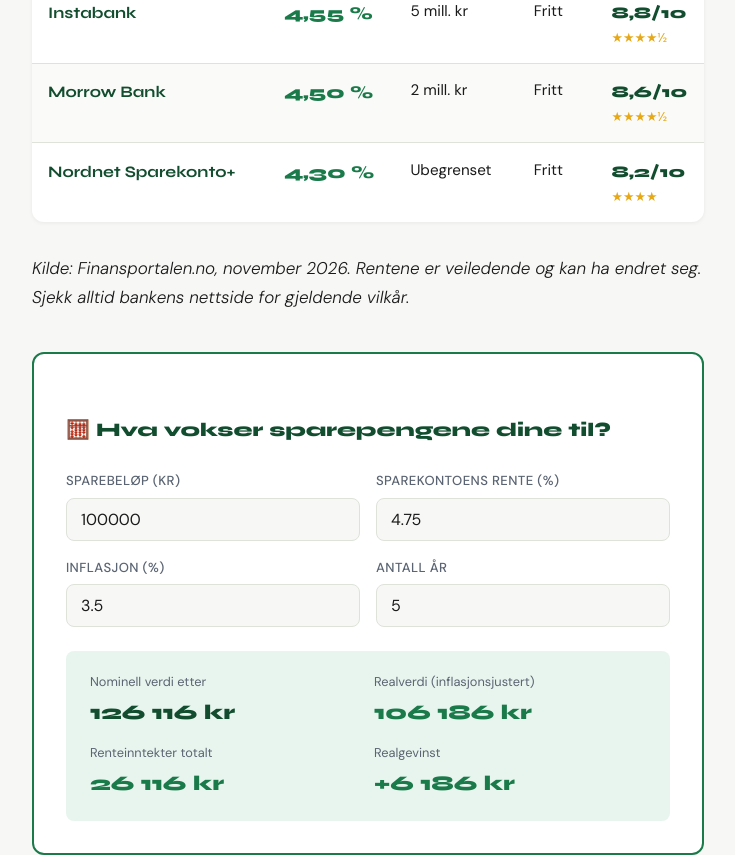
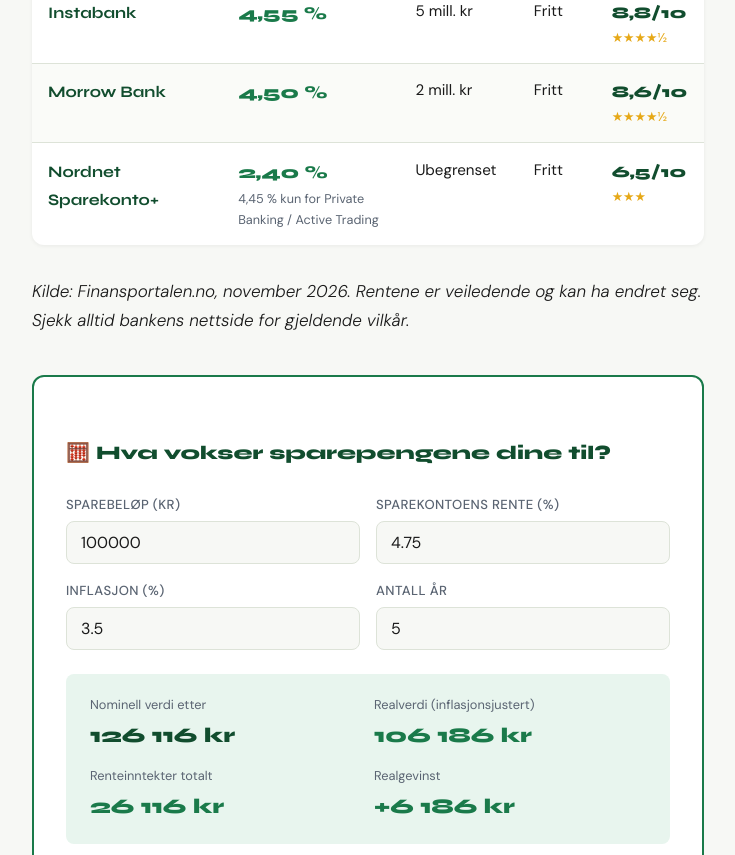
Before and after one commit to kimwersen1/inflasjonskalkulator, a plain HTML site: page artikler/beste-sparekonto-2026.html in a window 1280 px wide. Shown: the part 1232-2087 px from the top of the page, without its empty margins (272-1007 px from the left). Drawn offline with Linux system fonts and the light colour scheme.

Commit message:
Fiks Nordnet Sparekonto+ rente: 2,40 % for vanlige kunder
4,30 % var feil – den gjelder kun Private Banking og Active Trading.
Viser nå 2,40 % (alle kunder) med note om at 4,45 % krever
spesiell kundestatus. Score justert til 6,5/10.

Co-Authored-By: Claude Sonnet 4.6 <noreply@anthropic.com>
Claude-Session: https://claude.ai/code/session_012U6oievzwqnL9hhAJatZ2M

```diff
--- a/artikler/beste-sparekonto-2026.html
+++ b/artikler/beste-sparekonto-2026.html
@@ -237,10 +237,10 @@ footer a { color: rgba(255,255,255,0.8); text-decoration: none; }
       </tr>
       <tr>
         <td><span class="bank-name">Nordnet Sparekonto+</span></td>
-        <td><span class="rente-tall">4,30 %</span></td>
+        <td><span class="rente-tall">2,40 %</span> <small style="color:var(--text-muted);display:block;">4,45 % kun for Private Banking / Active Trading</small></td>
         <td>Ubegrenset</td>
         <td>Fritt</td>
-        <td><span class="score-cell">8,2/10</span><span class="score-stars">★★★★</span></td>
+        <td><span class="score-cell">6,5/10</span><span class="score-stars">★★★</span></td>
       </tr>
     </tbody>
   </table>
```
